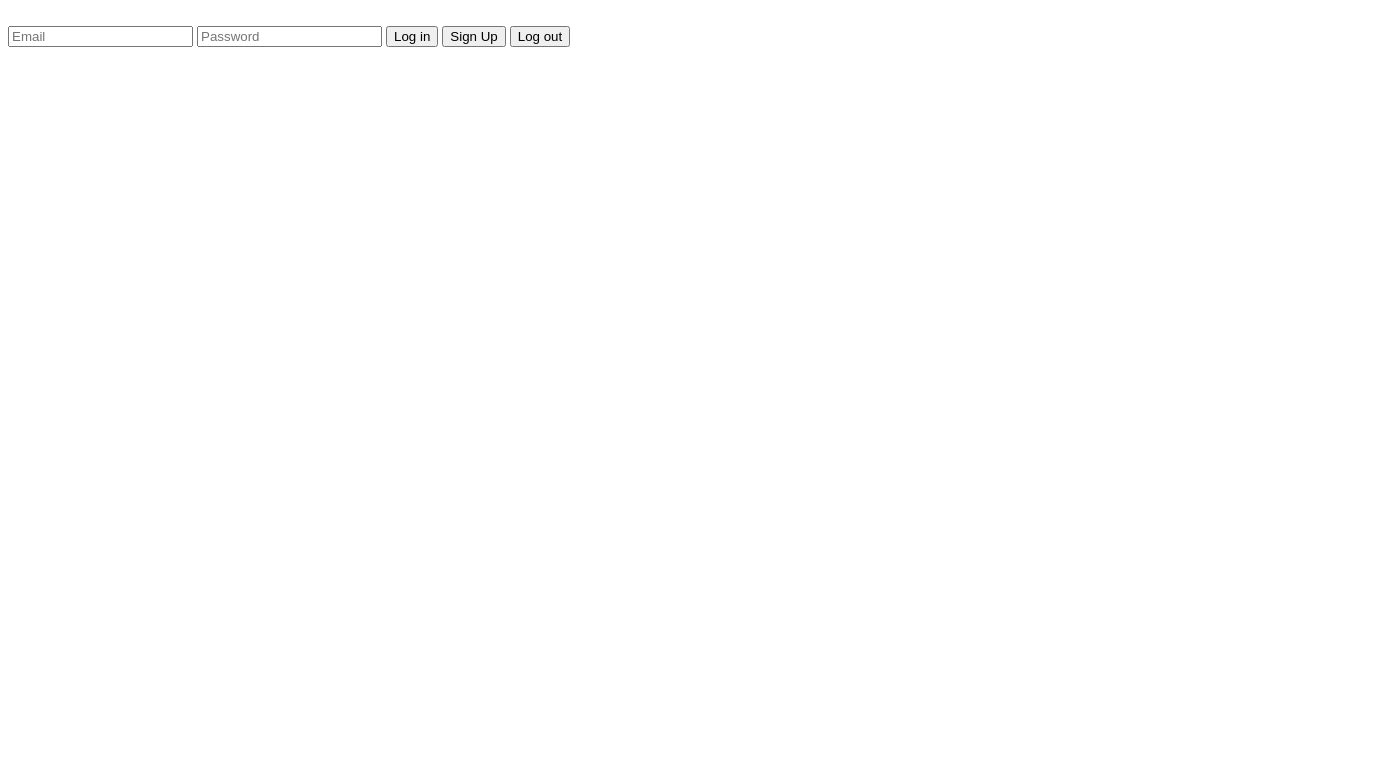
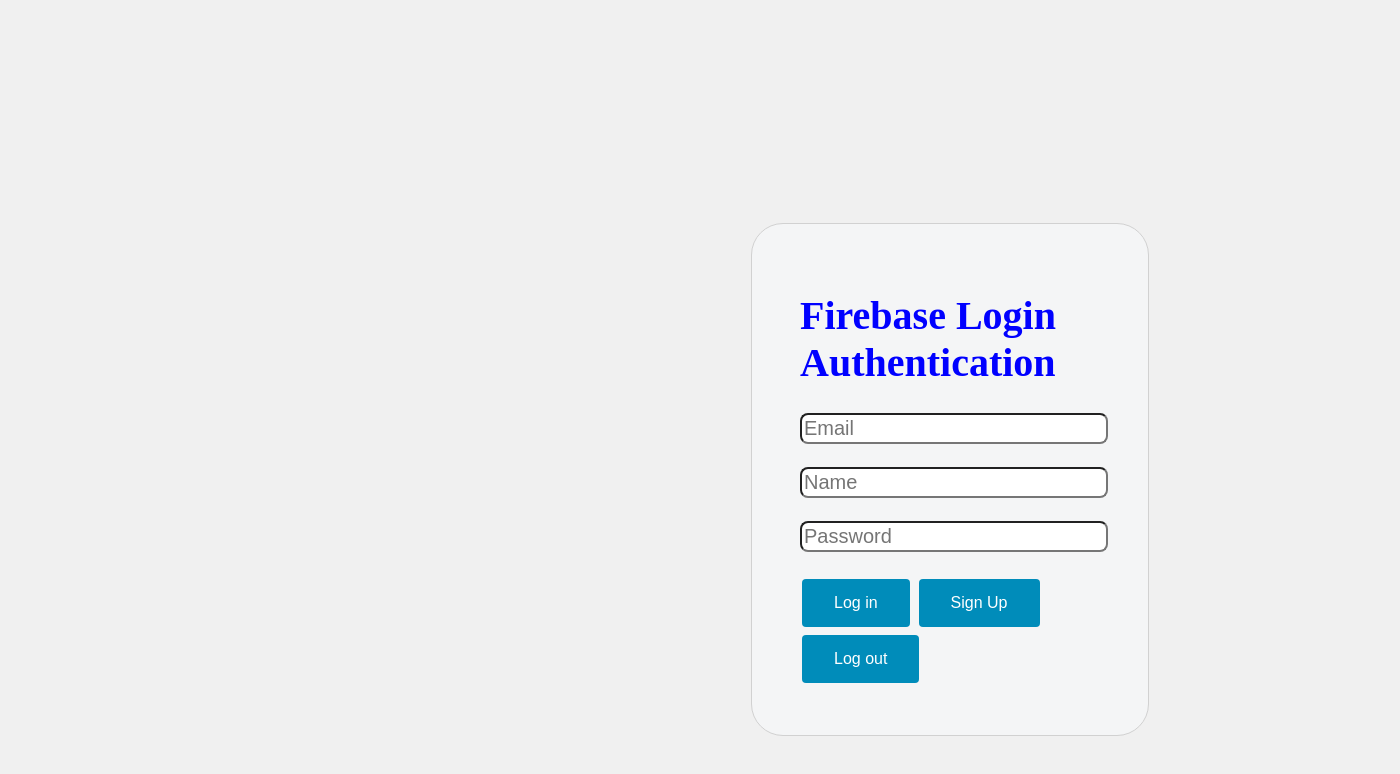
Before and after one commit to Aarthyravi/stock_backend, a plain HTML site: page stock_frontend/index.html in a window 1280 px wide. Shown: the whole page, 1400 px wide, since content can reach past the window. Drawn offline with nearby package versions, Linux system fonts and the light colour scheme; no server answers.

Commit message:
doc:  changes the documentation

```diff
--- a/stock_frontend/index.html
+++ b/stock_frontend/index.html
@@ -7,12 +7,15 @@
    <script src="https://www.gstatic.com/firebasejs/4.9.0/firebase.js"></script>
    <script src="https://www.gstatic.com/firebasejs/4.8.1/firebase-auth.js"></script>﻿
    <script src="http://ajax.googleapis.com/ajax/libs/jquery/1.11.1/jquery.min.js"></script>
+   <link rel = "stylesheet" href = "style.css">
  </head>
   <body>
-
+    <div class="signup">
       <div class="container">
-        <input id="txtEmail" type="email" placeholder="Email">
-        <input id="txtPassword" type="password" placeholder="Password">
+        <h1> Firebase Login Authentication</h1>
+        <input id="txtEmail" type="email" placeholder="Email"><br><br>
+        <input id="txtName" type="text" placeholder="Name"><br><br>
+        <input id="txtPassword" type="password" placeholder="Password"><br><br>
 
         <button id="btnLogin" class="btn btn-action">
           Log in
@@ -26,7 +29,7 @@
           Log out
         </button>
       </div>
-
+   </div>
    <script src="app.js"></script>
 
   </body>
```
